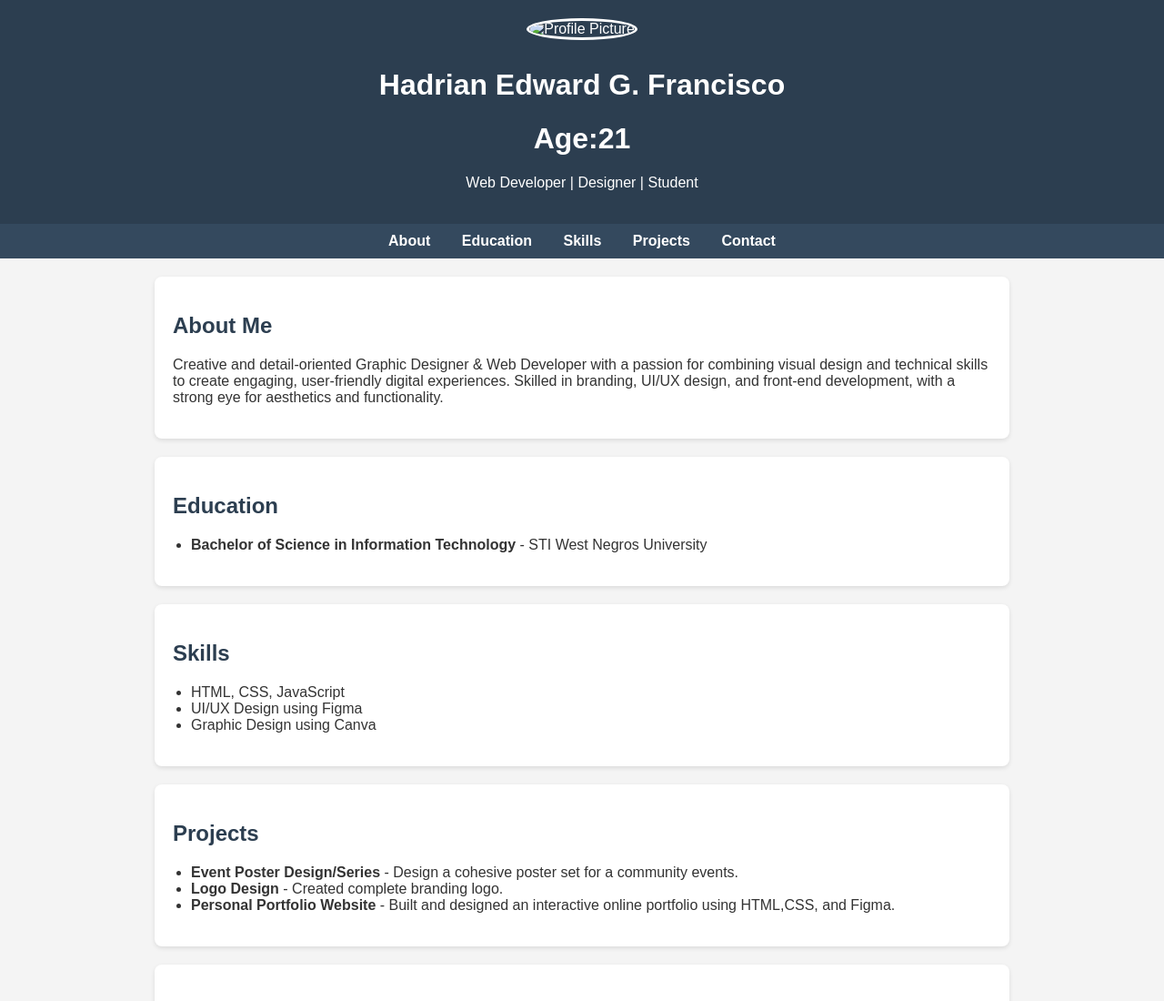
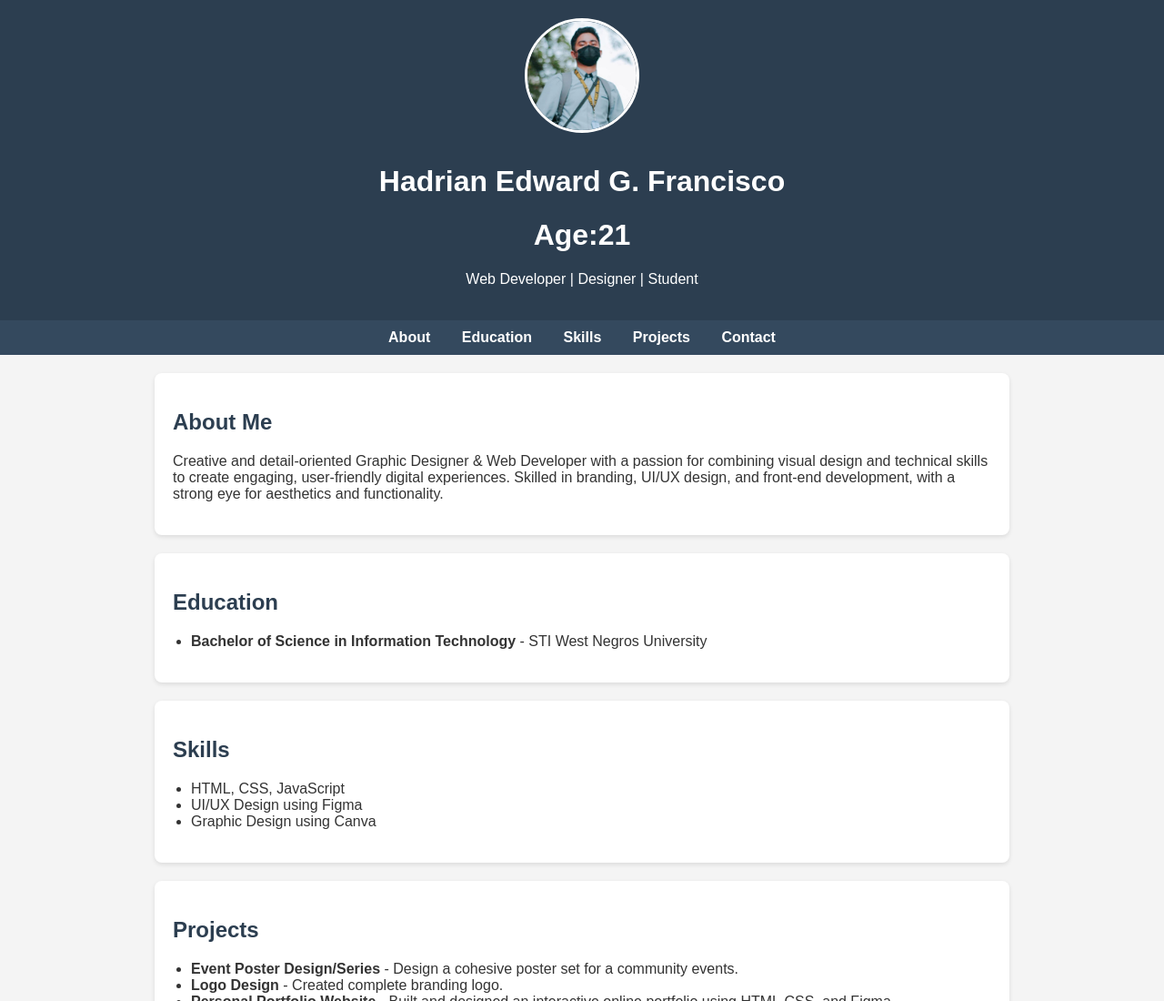
Before and after one commit to hadrianfrancisco310-ai/franciscoportfolio, a plain HTML site: page index.html in a window 1280 px wide. Shown: the top 1100 px of the page at 91% size. Drawn offline with Linux system fonts and the light colour scheme.

Commit message:
Add files via upload

```diff
--- a/index.html
+++ b/index.html
@@ -67,7 +67,7 @@
 <body>
 
 <header>
-    <img src="shared image" alt="Profile Picture">
+    <img src="shared image.jpg" alt="Profile Picture">
     <h1>Hadrian Edward G. Francisco</h1>
     <h1>Age:21</h1>
     <p>Web Developer | Designer | Student</p>
```
